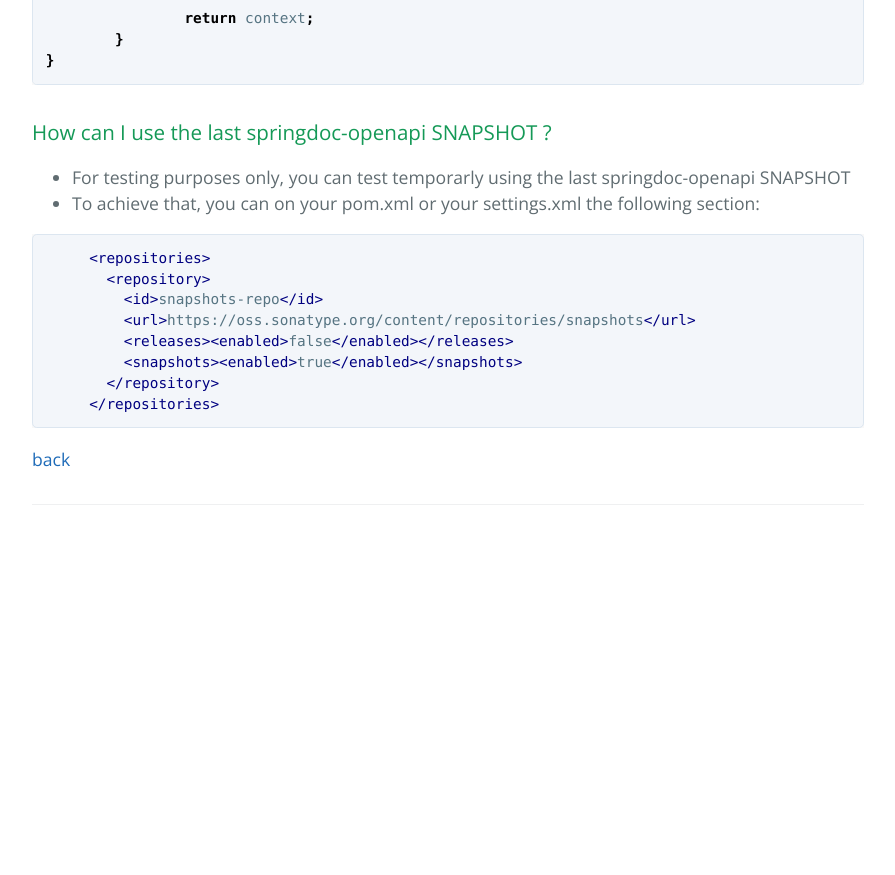
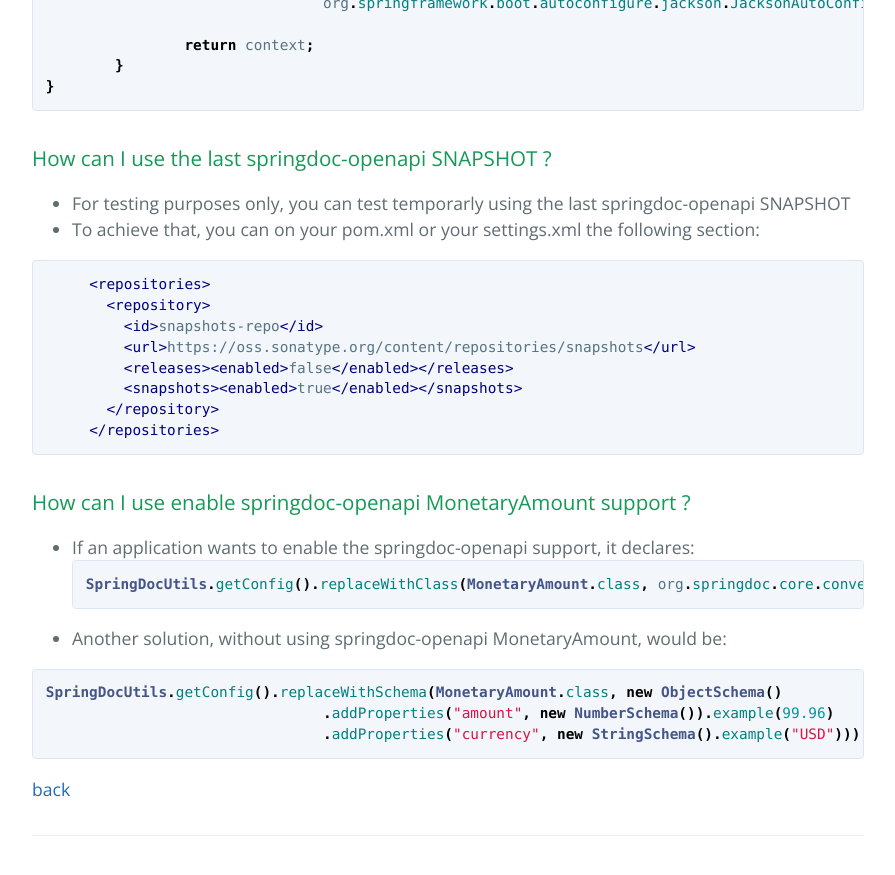
Before and after one commit to springdoc/springdoc.github.io, a Jekyll site: the page built from faq.md, in a window 1280 px wide and 900 px high, scrolled down 19367 px. Shown: the top 875 px of the window, without its empty margins (192-1087 px from the left). Built offline with Jekyll 4.4.1, drawn with Linux system fonts in a browser that asks for light colours; before the commit the page ends 19936 px from its top, so only the background shows below that; some of the changed text lies outside the part shown.

Commit message:
project update

````diff
--- a/faq.md
+++ b/faq.md
@@ -640,5 +640,20 @@ public class AppInitializer implements WebApplicationInitializer {
      </repositories>
 ```
 
+### How can I use enable springdoc-openapi MonetaryAmount support ?
+
+- If an application wants to enable the springdoc-openapi support, it declares:
+```java
+SpringDocUtils.getConfig().replaceWithClass(MonetaryAmount.class, org.springdoc.core.converters.MonetaryAmount.class);
+```
+
+- Another solution, without using springdoc-openapi MonetaryAmount, would be:
+
+```java
+SpringDocUtils.getConfig().replaceWithSchema(MonetaryAmount.class, new ObjectSchema()
+				.addProperties("amount", new NumberSchema()).example(99.96)
+				.addProperties("currency", new StringSchema().example("USD")));
+```
+
 
 [back](./)
````
